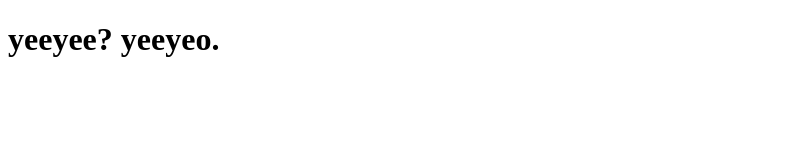
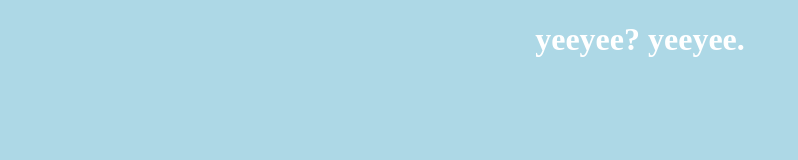
Before and after one commit to maxkett/ginkydinky, a plain HTML site: page index.html in a window 1280 px wide. Shown: the whole page, without its empty margins (0-798 px from the left). Drawn offline with Linux system fonts and the light colour scheme.

Commit message:
Update index.html

```diff
--- a/index.html
+++ b/index.html
@@ -1,9 +1,24 @@
 <!DOCTYPE HTML>
   <html>
     <head>
+      <style>
+        body {
+          background-color: lightblue;
+        }
+
+        h1 {
+         color: white;
+         text-align: center;
+        }
+
+        p {
+          font-family: verdana;
+          font-size: 20px;
+        }
+      </style>
       <title>yeeyee</title>
     </head>
     <body>
-      <h1>yeeyee? yeeyeo.</h1>
+      <h1>yeeyee? yeeyee.</h1>
     </body>
   </html>
```
